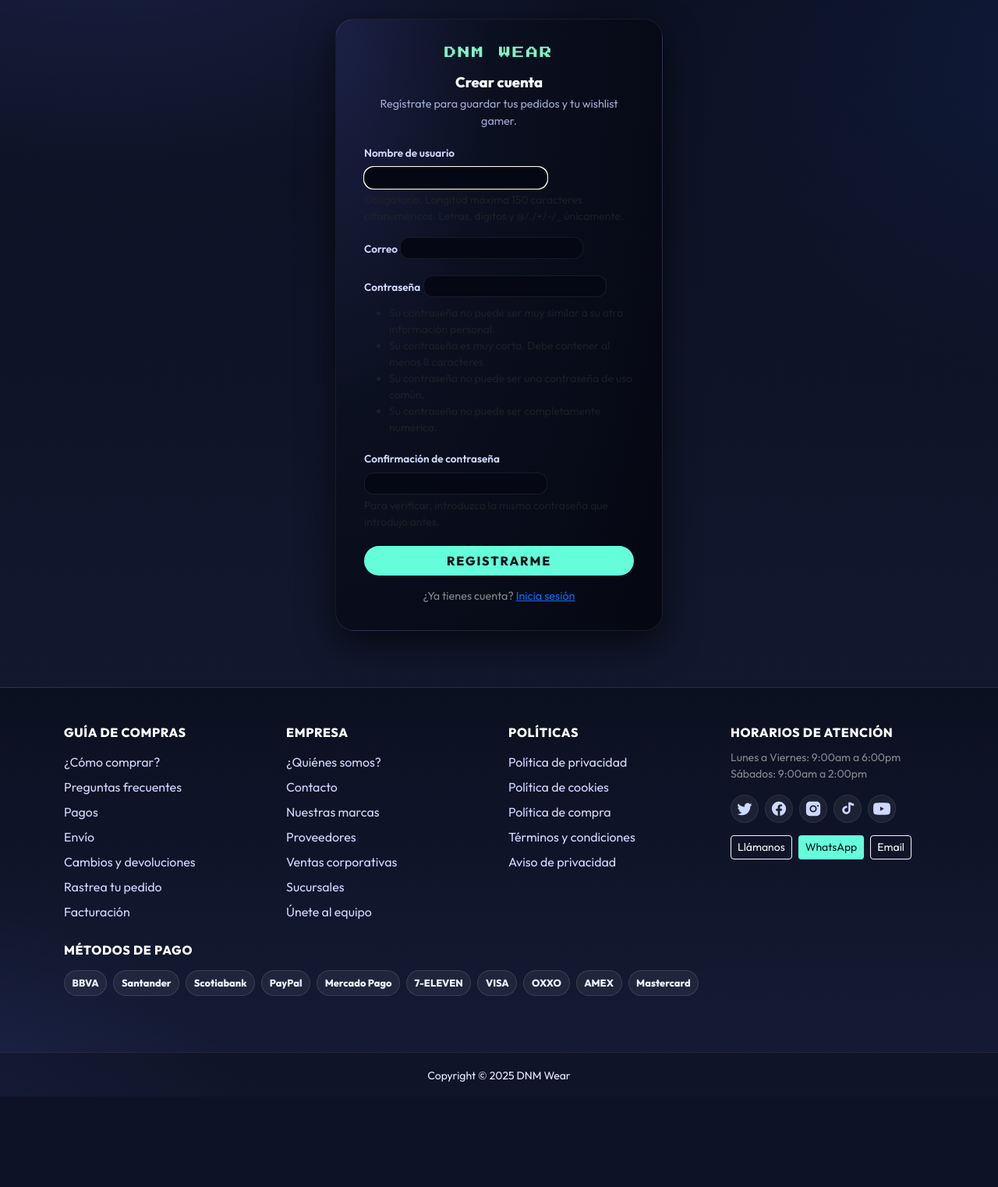
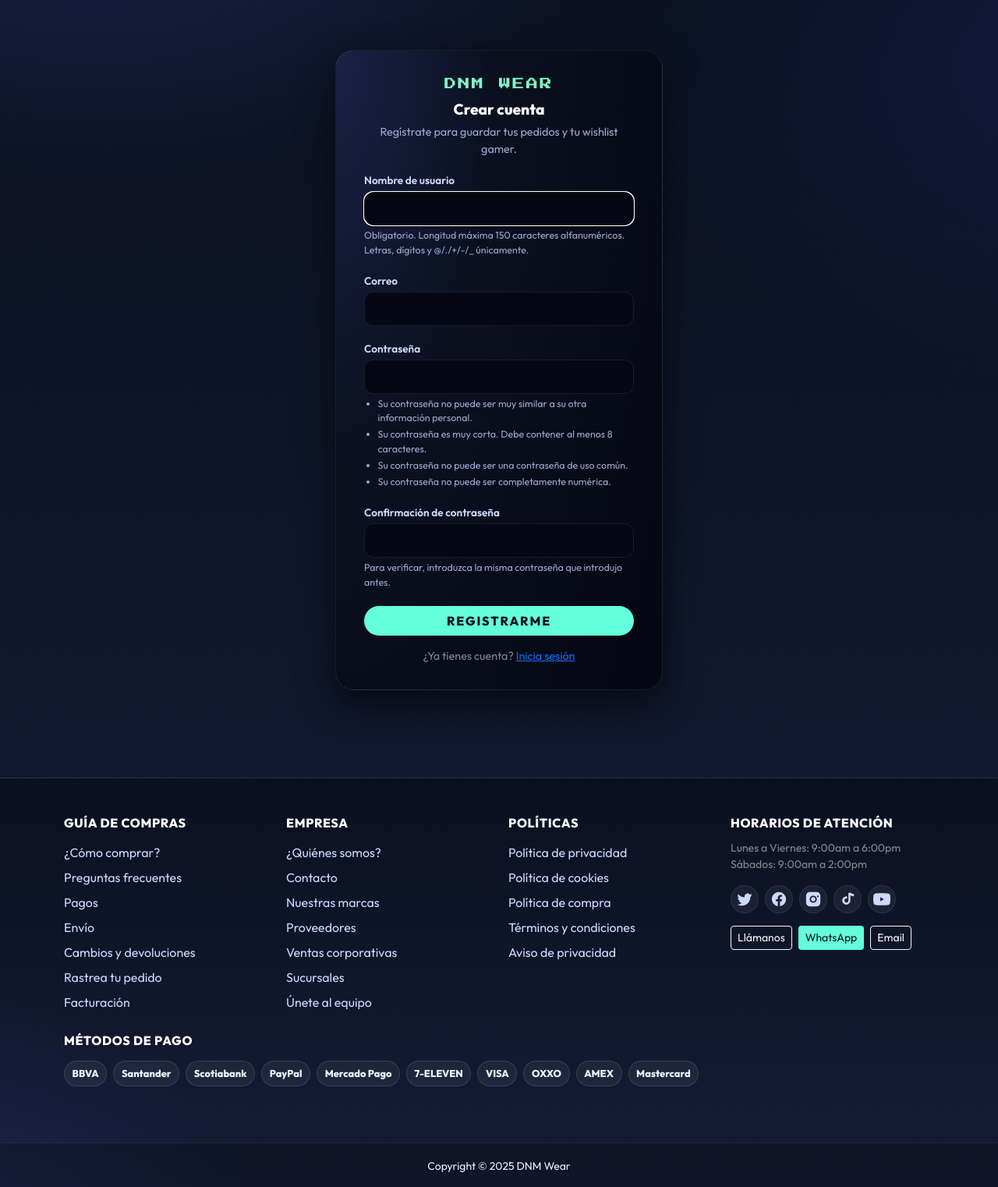
Before and after one commit to Espaik2020/tienda-django, a Django app: page /cuenta/registro/ in a window 1280 px wide. Shown: the part 80-1602 px from the top of the page at 78% size. Before the commit the page ends 1486 px from the top, so only its background shows below. Run offline with Django 5.2, Linux system fonts and the light colour scheme; data that the repository does not hold is empty; parts of the project's set-up code (start-up, migrations or seed data) failed here and were passed over; some libraries are stand-ins or nearby versions.

Commit message:
correccion del signup

```diff
--- a/catalogo/templates/accounts/signup.html
+++ b/catalogo/templates/accounts/signup.html
@@ -5,10 +5,18 @@
 {% block extra_css %}
 <style>
   .auth-page{
-    min-height: calc(100vh - 140px);  /* ocupa casi toda la pantalla sin tapar el header/footer */
+    min-height: calc(100vh - 140px);
     display:flex;
-    align-items:center;
     justify-content:center;
+    align-items:flex-start;
+    padding:1.5rem 1rem 2rem;   /* respirito arriba/abajo en móvil */
+  }
+
+  @media (min-width:576px){
+    .auth-page{
+      align-items:center;       /* en pantallas más grandes se centra vertical */
+      padding:2.5rem 0;
+    }
   }
 
   .auth-card{
@@ -35,12 +43,12 @@
     text-transform:uppercase;
     letter-spacing:.15em;
     color:#82f5c6;
-    margin-bottom:.75rem;
+    margin-bottom:.4rem;
   }
 
   .auth-subtitle{
     font-weight:700;
-    font-size:1.15rem;
+    font-size:1.2rem;
     color:#fff;
     margin-bottom:.25rem;
   }
@@ -54,15 +62,18 @@
     font-size:.85rem;
     font-weight:600;
     color:#d3ddff;
+    margin-bottom:.25rem;
   }
 
   .auth-card input,
   .auth-card select,
   .auth-card textarea{
+    width:100%;
     background:#050814;
     border-radius:12px;
     border:1px solid rgba(255,255,255,.08);
     color:#fff;
+    padding:.55rem .85rem;
   }
 
   .auth-card input:focus,
@@ -72,6 +83,20 @@
     box-shadow:0 0 0 1px rgba(46,230,168,.35);
     background:#050814;
     color:#fff;
+  }
+
+  /* Texto de ayuda (incluye los bullets de contraseña) */
+  .auth-card .form-text{
+    font-size:.78rem;
+    color:#9fa8d0;
+    margin-top:.25rem;
+  }
+  .auth-card .form-text ul{
+    padding-left:1.1rem;
+    margin-bottom:0;
+  }
+  .auth-card .form-text li{
+    margin-bottom:.15rem;
   }
 
   .auth-btn{
@@ -108,7 +133,7 @@
         </div>
       {% endif %}
 
-      {# Campos uno por uno, bonitos #}
+      {# Campos uno por uno #}
       {% for field in form %}
         <div class="mb-3">
           <label class="form-label" for="{{ field.id_for_label }}">
@@ -118,7 +143,7 @@
           {{ field }}
 
           {% if field.help_text %}
-            <div class="form-text small text-muted">
+            <div class="form-text">
               {{ field.help_text|safe }}
             </div>
           {% endif %}
```
